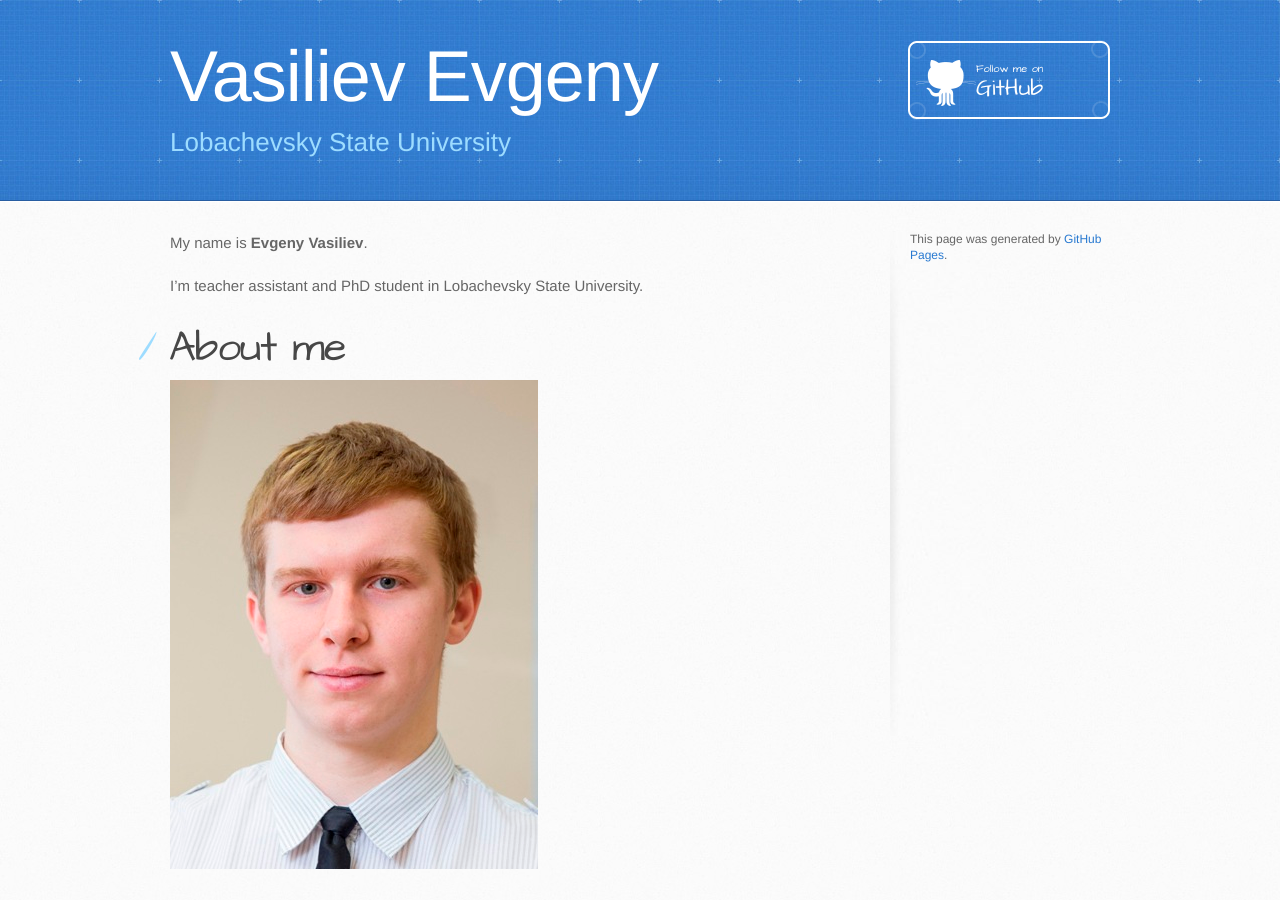
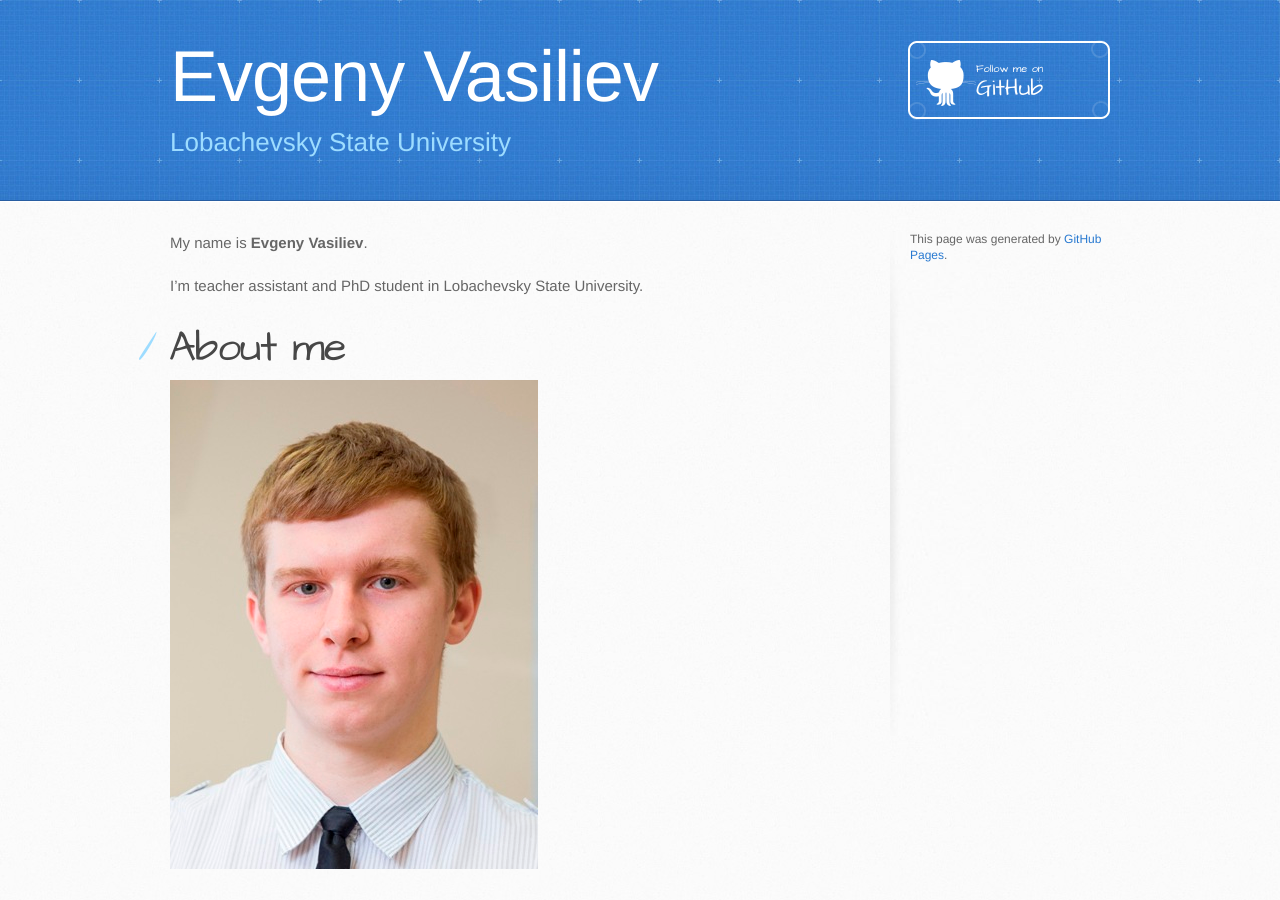
Before and after one commit to FenixFly/FenixFly.github.io, a Jekyll site: the page built from index.md, in a window 1280 px wide and 900 px high. Built offline with Jekyll 4.4.1, drawn with Linux system fonts in a browser that asks for light colours.

```diff
--- a/_config.yml
+++ b/_config.yml
@@ -1,4 +1,4 @@
-title: Vasiliev Evgeny
+title: Evgeny Vasiliev
 description: Lobachevsky State University
 show_downloads: true
 google_analytics:
```
